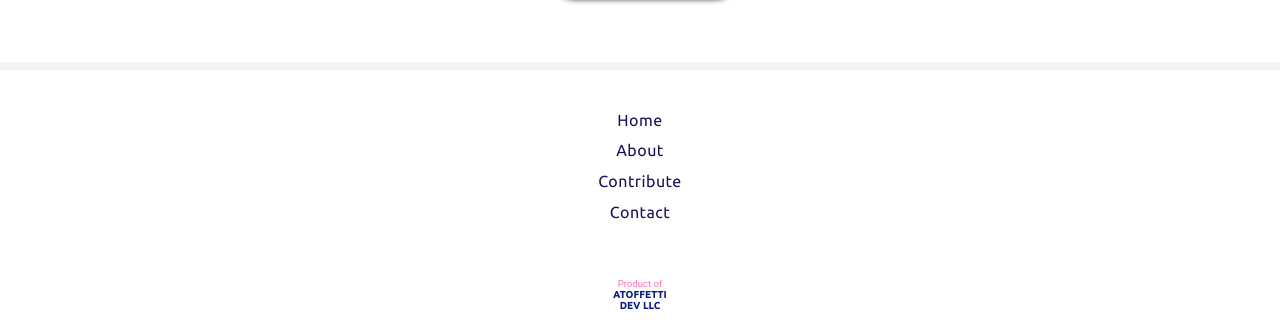
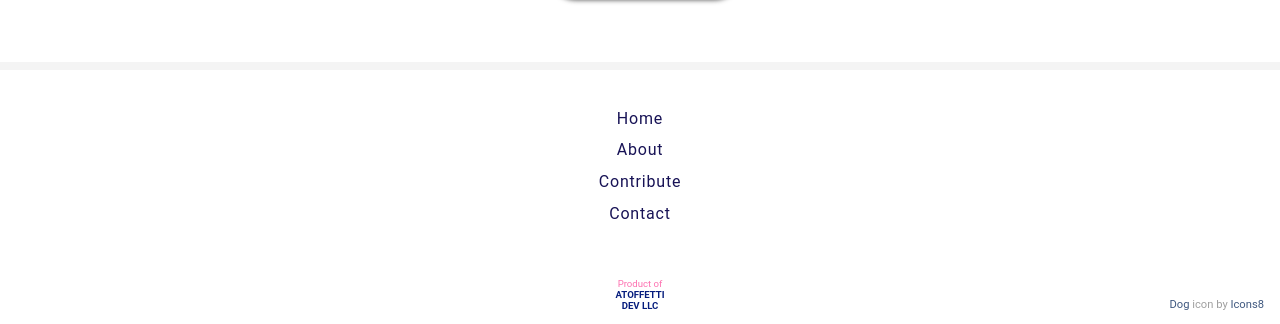
Before and after one commit to anthonyss09/BarkMate, a React (Create React App) app in the folder client/: page /about in a window 1280 px wide. Shown: the part 1594-1918 px from the top of the page. Built offline with nearby package versions, Linux system fonts and the light colour scheme; a web font is replaced by a local one.

Commit message:
style changes big side bar

```diff
--- a/client/src/app/Footer.js
+++ b/client/src/app/Footer.js
@@ -27,6 +27,19 @@ export default function Footer() {
             DEV LLC
           </Link>
         </div>
+        <div className="icon-credits">
+          {" "}
+          <a
+            target="_blank"
+            href="https://icons8.com/icon/3muZdKSSpfsx/year-of-dog"
+          >
+            Dog
+          </a>{" "}
+          icon by{" "}
+          <a target="_blank" href="https://icons8.com">
+            Icons8
+          </a>
+        </div>
       </section>
     </Wrapper>
   );
--- a/client/src/app/HomeNav.js
+++ b/client/src/app/HomeNav.js
@@ -56,7 +56,7 @@ export default function NavBar() {
   };
   const handleBigSidebar = () => {
     setShowBigSidebar(!showBigSidebar);
-    dispatch(setOverflowHidden());
+    // dispatch(setOverflowHidden());
     setSmallShowSidebar(false);
   };
   const handleShowNotifications = () => {
@@ -111,10 +111,10 @@ export default function NavBar() {
           currentUser={currentUser}
         />
       )}
+      {showBigSidebar && <BigSidebar handleClick={handleBigSidebar} />}
       <nav className="nav-main ">
         <div className="nav-item bars">
           <HiBars3 size={25} onClick={handleBigSidebar} />
-          {showBigSidebar && <BigSidebar handleClick={handleBigSidebar} />}
         </div>
         <Link to="/dashboard/home" className="link">
           <Logo logoClass="logo-nav" iconClass="icon-payment" size={25} />
--- a/client/src/assets/wrappers/BigSidebarW.js
+++ b/client/src/assets/wrappers/BigSidebarW.js
@@ -4,21 +4,22 @@ const Wrapper = styled.aside`
   .big-sidebar-center {
     display: flex;
     flex-direction: column;
+    padding: 6rem 0 0 0;
+    gap: 1.6rem;
   }
   .big-sidebar-main {
-    width: 100vw;
-    height: 100vh;
+    width: 40vw;
+    height: 100%;
     background: rgb(252, 252, 252, 0.96);
+    background: white;
     position: fixed;
     top: 0;
     left: 0;
-    bottom: 0;
-    border-right: 1px solid rgb(244, 244, 244);
     z-index: 4;
-    font-family: "Ubuntu", sans-serif;
-    box-shadow: 5px 2px 5px rgb(80, 80, 80);
-    transition: all 0.5s ease;
-    // background: white;
+    display: flex;
+    padding: 0 2rem;
+    border-right: 1px solid rgb(220, 220, 220);
+    box-shadow: -1px 2px 100vw grey;
   }
   .icon-book {
     color: var(--space-cadet);
@@ -28,6 +29,9 @@ const Wrapper = styled.aside`
   }
   .icon-chat {
     color: var(--med-bright-blue);
+  }
+  .icon-contact {
+    color: var(--test-red);
   }
   .icon-close {
     color: black;
@@ -58,50 +62,44 @@ const Wrapper = styled.aside`
 
   .link {
     width: min-content;
-    padding: 0.4rem 1.6rem;
+    // padding: 0.4rem 1.6rem;
     display: flex;
     align-items: center;
     justify-content: center;
     gap: 0.6rem;
-    font-weight: 500;
-    border: 1px solid rgb(220, 220, 220);
+    font-weight: 600;
+    // border: 1px solid rgb(220, 220, 220);
     background: rgb(252, 252, 252, 0.97);
     background: none;
     border-radius: 2rem;
-    box-shadow: 5px 2px 5px rgb(80, 80, 80);
-    // box-shadow: var(--shadow-main-light);
+    // box-shadow: 5px 2px 5px rgb(80, 80, 80);
+    box-shadow: 0.5px 5px 5px 1px rgb(80, 80, 80);
+    box-shadow: var(--shadow-main-light);
     background: white;
-    height: 2.8rem;
-    letter-spacing: 0.06rem;
+    // height: 2.8rem;
+    letter-spacing: 0.08rem;
+    font-size: 0.8rem;
+    // height: 2rem;
+    padding: 0.2rem 1.2rem;
   }
   .link:hover {
     transform: scale(1.1);
     transition: all 0.3s ease;
   }
-  .links-container-big {
-    display: flex;
-    flex-direction: column;
-    align-items: center;
-    height: 100vh;
-    padding: 2rem;
-    padding-top: 3rem;
-    gap: 2rem;
-  }
-  .links-container-small {
-    display: flex;
-    flex-direction: column;
-    align-items: center;
-  }
+  // .links-container-big {
+  //   display: flex;
+  //   flex-direction: column;
+  //   align-items: center;
+  //   height: 100vh;
+  //   padding: 2rem;
+  //   padding-top: 3rem;
+  //   gap: 2rem;
+  // }
   .link-big {
     height: 2.8rem;
     // background: white;
   }
   .link-download {
-  }
-  .link-small {
-    height: 2.8rem;
-    font-size: 0.8rem;
-    font-weight: 500;
   }
   .llc {
     text-align: center;
--- a/client/src/assets/wrappers/DashHomeW.js
+++ b/client/src/assets/wrappers/DashHomeW.js
@@ -17,7 +17,7 @@ const Wrapper = styled.section`
     justify-content: center;
     background: white;
     position: absolute;
-    top: 5rem;
+    top: 1rem;
     right: 1.6rem;
     overflow: hidden;
     border-radius: 5rem;
@@ -40,6 +40,7 @@ const Wrapper = styled.section`
   }
   .dash-center {
     padding: 0;
+    position: relative;
   }
   .dash-profile-pic {
     height: 40px;
--- a/client/src/assets/wrappers/FooterW.js
+++ b/client/src/assets/wrappers/FooterW.js
@@ -1,10 +1,15 @@
 import styled from "styled-components";
 
 const Wrapper = styled.footer`
+  a {
+    text-decoration: none;
+    color: var(--med-font-blue);
+  }
   .footer-main {
     border-top: 8px solid rgb(244, 244, 244);
     color: black;
     padding-bottom: 1rem;
+    position: relative;
   }
   .footer-center {
     height: 20vh;
@@ -16,10 +21,17 @@ const Wrapper = styled.footer`
     padding: 1rem;
     margin-bottom: 1rem;
   }
+  .icon-credits {
+    position: absolute;
+    right: 1rem;
+    bottom: 1rem;
+    font-size: 0.7rem;
+    color: rgb(160, 160, 160);
+  }
   .link {
-    letter-spacing: 0.03rem;
+    letter-spacing: 0.05rem;
     color: var(--federal-blue);
-    font-family: "Ubuntu", sans-serif;
+    // font-family: "Ubuntu", sans-serif;
   }
   .llc {
     text-align: center;
@@ -30,6 +42,7 @@ const Wrapper = styled.footer`
     font-size: 0.6rem;
     color: var(--llc-blue);
     font-weight: bold;
+    letter-spacing: 0;
   }
 `;
 
--- a/client/src/assets/wrappers/FormContactW.js
+++ b/client/src/assets/wrappers/FormContactW.js
@@ -13,14 +13,24 @@ const Wrapper = styled.section`
     // color: white;
     background: white;
     color: var(--federal-blue);
-    font-size: 1rem;
+    font-size: 1.1rem;
     margin-top: -1.6rem;
-    letter-spacing: 0.05rem;
+    letter-spacing: 0.1rem;
     margin-bottom: 1rem;
     // border: 2px solid black;
+    font-weight: 600;
+  }
+  .form {
+    border-top: 10px solid rgb(200, 200, 200);
+    border-bottom: 10px solid rgb(200, 200, 200);
+
+    border-radius: 0;
+    padding: 1rem 0;
+    width: 86vw;
+    // max-width: 78vw;
   }
   .form-main {
-    padding-top: 4rem;
+    padding-top: 2rem;
   }
   .form-header {
     padding: 1rem;
@@ -30,8 +40,8 @@ const Wrapper = styled.section`
   }
   .icon-bars {
     position: absolute;
-    top: 1rem;
-    left: 1rem;
+    top: 2rem;
+    left: 2rem;
   }
   .icon-bars:hover {
     cursor: pointer;
--- a/client/src/assets/wrappers/PaymentPageW.js
+++ b/client/src/assets/wrappers/PaymentPageW.js
@@ -1,5 +1,52 @@
 import styled from "styled-components";
 
-const Wrapper = styled.section``;
+const Wrapper = styled.section`
+  // * {
+  //   text-align: center;
+  // }
+  .icon-bars {
+    position: absolute;
+    top: 2rem;
+    left: 2rem;
+  }
+  .icon-bars:hover {
+    cursor: pointer;
+  }
+  .img-venmo {
+    width: 288px;
+    height: 60vh;
+  }
+  .payment-llc {
+    text-align: center;
+  }
+  .payment-page-body {
+  }
+  .payment-page-center {
+    display: flex;
+    flex-direction: column;
+    align-items: center;
+    gap: 1rem;
+  }
+  .payment-page-header {
+    letter-spacing: 0.05rem;
+    font-size: 1rem;
+    text-align: center;
+  }
+  .payment-page-main {
+    width: 100vw;
+    height: 100vw;
+    padding-top: 4rem;
+  }
+
+  @media (max-width: 400px) {
+    .img-venmo {
+      width: 288px;
+      height: 55vh;
+    }
+    .payment-page-header {
+      font-size: 1rem;
+    }
+  }
+`;
 
 export default Wrapper;
--- a/client/src/components/BigSidebar.js
+++ b/client/src/components/BigSidebar.js
@@ -11,7 +11,6 @@ export default function BigSidebar({ handleClick }) {
     <Wrapper>
       <aside className="big-sidebar-main">
         <div className="big-sidebar-center">
-          <div className="links-container-big">
           <AiOutlineClose
             size={25}
             className="icon-close"
@@ -62,18 +61,25 @@ export default function BigSidebar({ handleClick }) {
             className="link link-big link-chats"
             onClick={handleClick}
           >
-              <MdMailOutline className="icon-chat" size={25} />
+            <MdMailOutline className="icon-contact" size={25} />
             Contact
           </Link>
-            <div className="llc">
+          <Link
+            to="/payment"
+            className="link link-big link-chats"
+            onClick={handleClick}
+          >
+            <MdMailOutline className="icon-chat" size={25} />
+            Contribute
+          </Link>
+          {/* <div className="llc">
               Product of
               <br />{" "}
               <Link className="llc-link">
                 ATOFFETTI <br />
                 DEV LLC
               </Link>
-            </div>
-          </div>
+            </div> */}
         </div>
       </aside>
     </Wrapper>
--- a/client/src/components/ContactForm.js
+++ b/client/src/components/ContactForm.js
@@ -96,10 +96,10 @@ export default function ConctactForm() {
 
   return (
     <Wrapper>
-      <div className="icon-bars" onClick={handleShowMenu}>
+      {/* <div className="icon-bars" onClick={handleShowMenu}>
         {" "}
         <HiBars3 size={25} />
-      </div>
+      </div> */}
       {showMenu && <DropMenuLanding handleShowMenu={handleShowMenu} />}
       <section className="form-main">
         {showAlert && (
--- a/client/src/index.css
+++ b/client/src/index.css
@@ -417,10 +417,12 @@ select {
 }
 .llc {
   color: rgb(180,180,180);
+  color: var(--bark-pink);
   font-size: 0.8rem;
 }
 .llc-link {
   color: var(--test-blue);
+  color: var(--llc-blue)
 }
 .no-content {
   background: white;
```
Also changed, not shown: client/src/pages/PaymentPage.js (+56 -3 lines), client/src/assets/images/logo192.png (added), client/src/assets/images/venmoCode.jpeg (added). Lines whose indentation alone changed are shown as unchanged.
